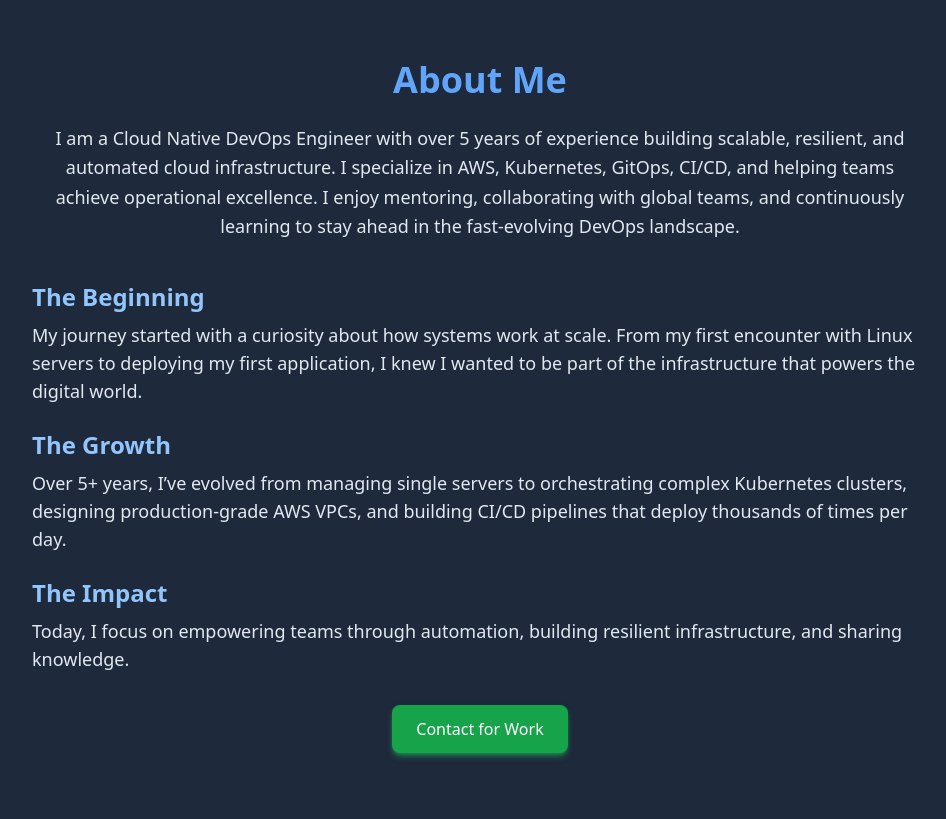
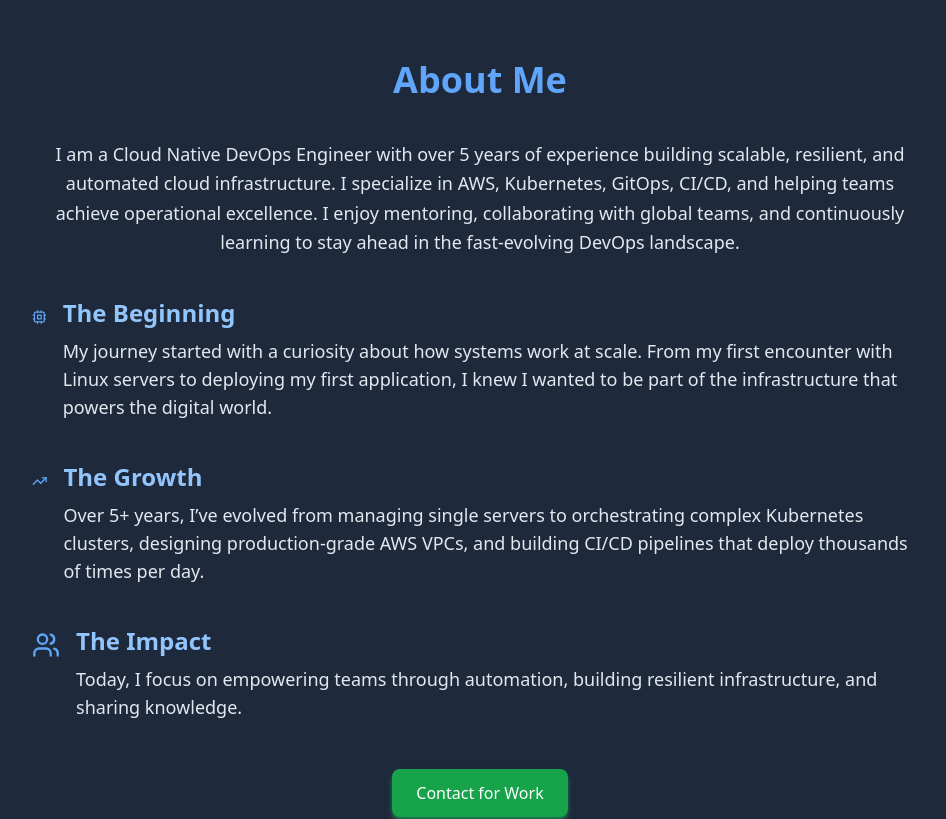
Before and after one commit to Levisngakop/porfolio-web-devops-engineer, a React (Vite) app: page / in a window 1280 px wide. Shown: the part 820-1639 px from the top of the page, without its empty margins (160-1106 px from the left). Built offline with nearby package versions, Linux system fonts and the light colour scheme.

Commit message:
newly modified about

```diff
--- a/src/components/About.tsx
+++ b/src/components/About.tsx
@@ -1,12 +1,13 @@
 import React from 'react';
+import { Cpu, TrendingUp, Users } from 'lucide-react'; // Icons for each section
 
 const About: React.FC = () => {
   return (
     <section id="about" className="py-20 px-6 bg-slate-800 text-slate-200">
       <div className="container mx-auto max-w-4xl">
-        <h2 className="text-4xl font-bold mb-6 text-center text-blue-400">About Me</h2>
+        <h2 className="text-4xl font-bold mb-10 text-center text-blue-400">About Me</h2>
 
-        <p className="text-lg mb-6 leading-relaxed text-center">
+        <p className="text-lg mb-10 leading-relaxed text-center">
           I am a Cloud Native DevOps Engineer with over 5 years of experience building scalable, resilient, and
           automated cloud infrastructure. I specialize in AWS, Kubernetes, GitOps, CI/CD, and helping teams achieve
           operational excellence. I enjoy mentoring, collaborating with global teams, and continuously learning
@@ -14,7 +15,10 @@ const About: React.FC = () => {
         </p>
 
         {/* Career Journey Section */}
-        <div className="mt-10 space-y-6">
+        <div className="space-y-10">
+          {/* The Beginning */}
+          <div className="flex items-start space-x-4">
+            <Cpu className="w-8 h-8 text-blue-400 mt-1" />
             <div>
               <h4 className="text-2xl font-semibold text-blue-300 mb-2">The Beginning</h4>
               <p className="text-lg text-slate-200">
@@ -23,7 +27,11 @@ const About: React.FC = () => {
                 the digital world.
               </p>
             </div>
+          </div>
 
+          {/* The Growth */}
+          <div className="flex items-start space-x-4">
+            <TrendingUp className="w-8 h-8 text-blue-400 mt-1" />
             <div>
               <h4 className="text-2xl font-semibold text-blue-300 mb-2">The Growth</h4>
               <p className="text-lg text-slate-200">
@@ -31,17 +39,23 @@ const About: React.FC = () => {
                 designing production-grade AWS VPCs, and building CI/CD pipelines that deploy thousands of times per day.
               </p>
             </div>
+          </div>
 
+          {/* The Impact */}
+          <div className="flex items-start space-x-4">
+            <Users className="w-8 h-8 text-blue-400 mt-1" />
             <div>
               <h4 className="text-2xl font-semibold text-blue-300 mb-2">The Impact</h4>
               <p className="text-lg text-slate-200">
-              Today, I focus on empowering teams through automation, building resilient infrastructure, and sharing knowledge.
+                Today, I focus on empowering teams through automation, building resilient infrastructure, and sharing
+                knowledge.
               </p>
+            </div>
           </div>
         </div>
 
         {/* CTA Button */}
-        <div className="text-center mt-8">
+        <div className="text-center mt-12">
           <a
             href="mailto:levis@levisngakop.com"
             className="inline-block bg-green-600 text-white px-6 py-3 rounded-lg font-medium shadow-md shadow-green-500/50 hover:shadow-lg hover:shadow-green-400/60 hover:bg-green-700 transition-all duration-300 transform hover:-translate-y-1"
```
Lines whose indentation alone changed are shown as unchanged.
